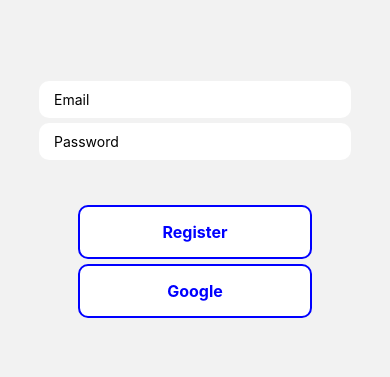
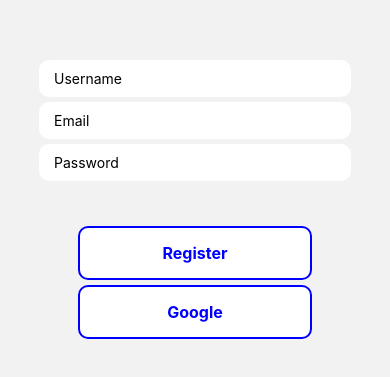
Before and after one commit to Matthieu1999/ProjectPlanner, a React Native app in the folder ProjectPlanner/: screen /Register in a window 390 px wide. Shown: the part 225-602 px from the top of the page. Built offline with nearby package versions, Linux system fonts and the light colour scheme; no server answers.

Commit message:
Update RegisterScreen.js

```diff
--- a/ProjectPlanner/screens/RegisterScreen.js
+++ b/ProjectPlanner/screens/RegisterScreen.js
@@ -13,6 +13,7 @@ let dateLogin;
 
 const RegisterScreen = () => {
 
+    const [username, setUsername] = useState('')
   const [email, setEmail] = useState('')
   const [password, setPassword] = useState('')
 
@@ -55,6 +56,15 @@ const RegisterScreen = () => {
     >
 
       <View style={styles.inputContainer}>
+
+      <TextInput
+        placeholder="Username"
+        value={username}
+        onChangeText={text => setUsername(text)}
+        style={styles.input}
+        >
+        </TextInput>
+
         <TextInput
         placeholder="Email"
         value={email}
```
